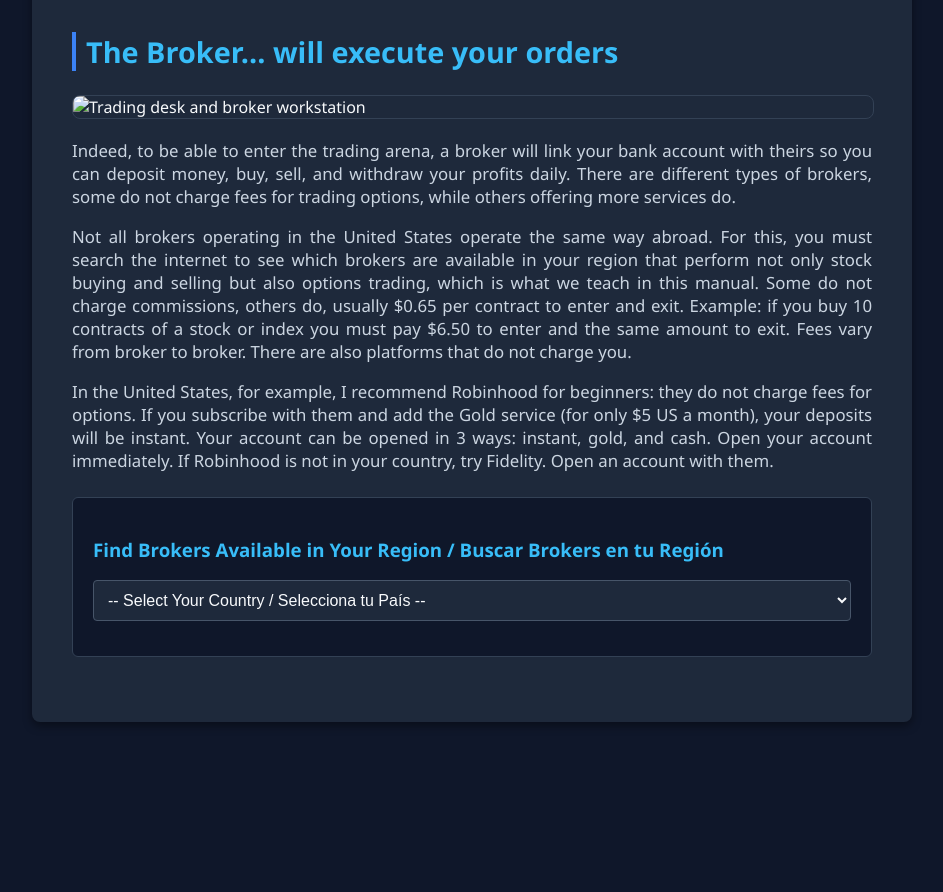
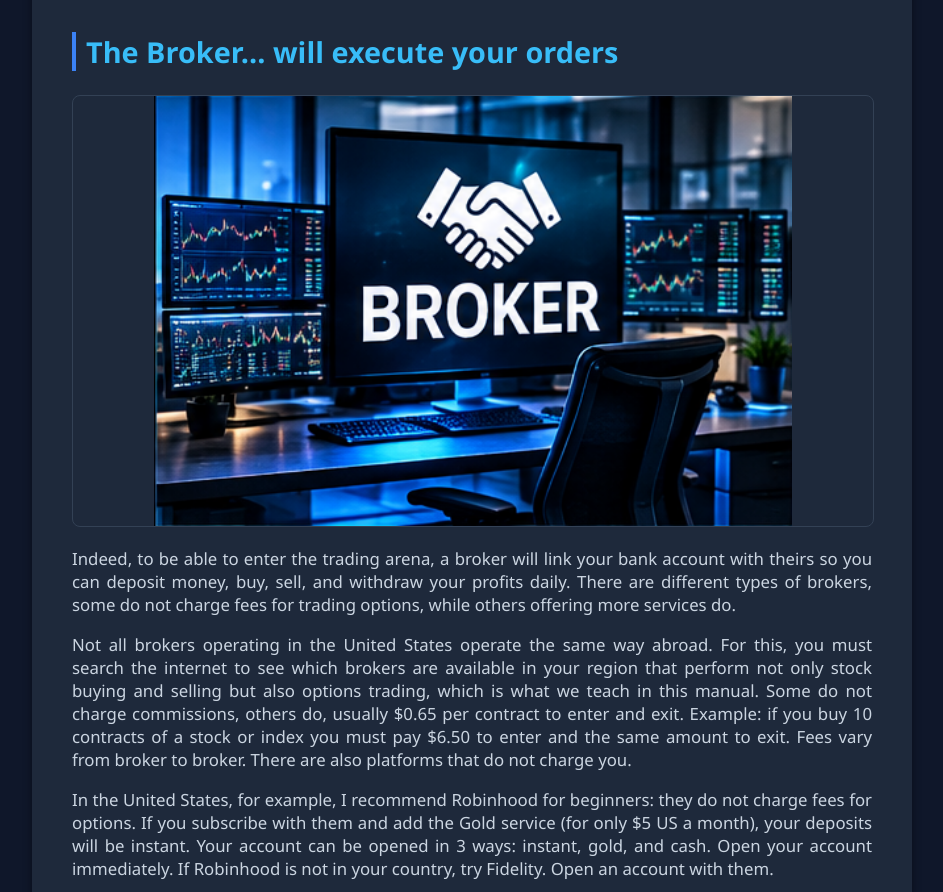
Before and after one commit to JV-Developments/trading500, a plain HTML site: page prosper.html in a window 1280 px wide. Shown: the part 8543-9435 px from the top of the page, without its empty margins (168-1111 px from the left). Before the commit the page ends 9305 px from the top, so only its background shows below. Drawn offline with Linux system fonts and the light colour scheme.

Commit message:
Update broker image source in prosper.html

```diff
--- a/prosper.html
+++ b/prosper.html
@@ -117,7 +117,7 @@
     <h2 id="history-heading"></h2><img class="content-image" src="gann-cycles.png" alt="W. D. Gann mathematical cycles concept" loading="lazy"><div id="history-body"></div>
     <h2 id="write-heading"></h2><img class="content-image" src="trading-journal.png" alt="Trading journal and record keeping" loading="lazy"><div id="write-body"></div>
     <h2 id="connect-heading"></h2><img class="content-image" src="network-signal.png" alt="Internet connection and network backup" loading="lazy"><div id="connect-body"></div>
-    <h2 id="broker-heading"></h2><img class="content-image" src="broken-desk.png" alt="Trading desk and broker workstation" loading="lazy"><div id="broker-body"></div>
+    <h2 id="broker-heading"></h2><img class="content-image" src="broker-desk.png" alt="Broker desk and broker workstation" loading="lazy"><div id="broker-body"></div>
 
     <div class="broker-box">
         <h3 id="selector-title">Find Brokers Available in Your Region / Buscar Brokers en tu Región</h3>
```
